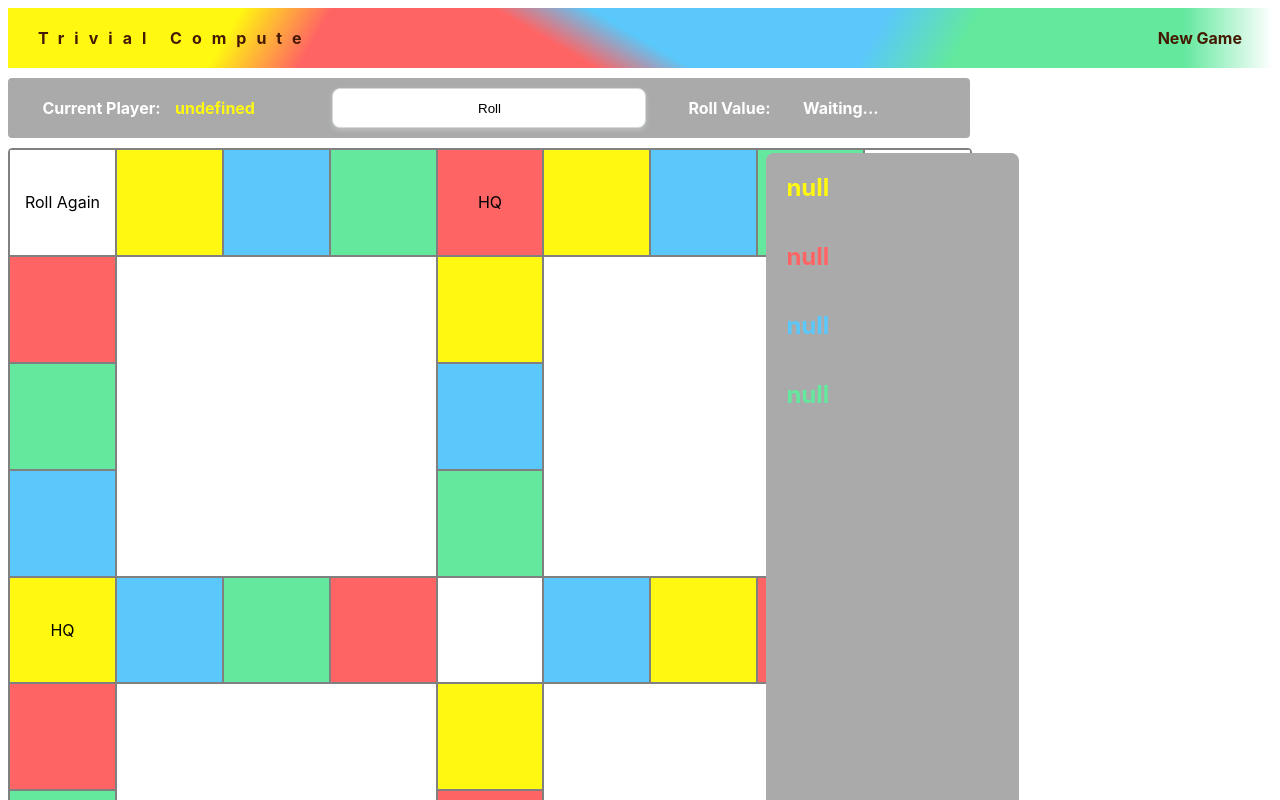
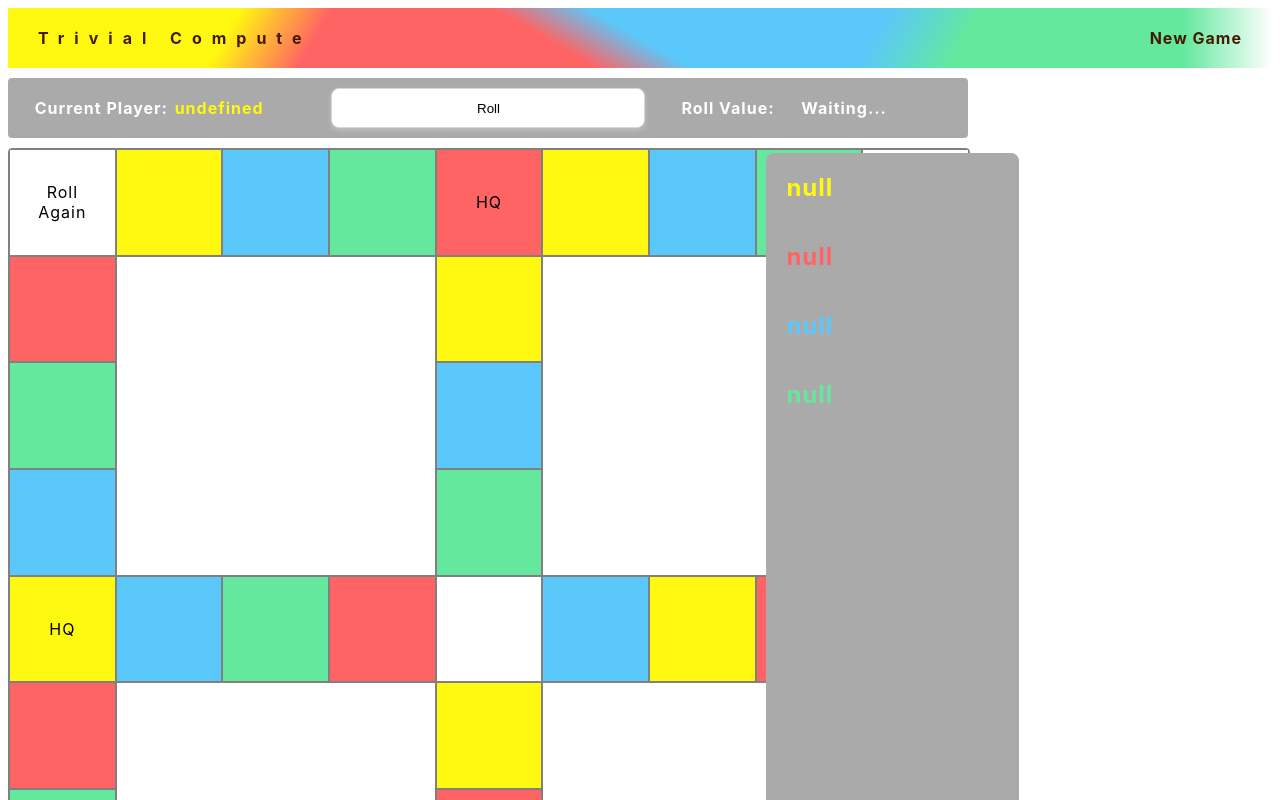
Before and after one commit to spicavigo/spicavigo.github.io, a plain HTML site: page trivial.html in a window 1280 px wide. Shown: the top 800 px of the page. Drawn offline with Linux system fonts and the light colour scheme.

Commit message:
Some more changes

```diff
--- a/trivial.css
+++ b/trivial.css
@@ -3,6 +3,7 @@ body {
   font-family: Poppins, -apple-system, Roboto, BlinkMacSystemFont, Segoe UI,
     Helvetica Neue, Arial, Noto Sans, sans-serif, Apple Color Emoji,
     Segoe UI Emoji, Segoe UI Symbol, Noto Color Emoji;
+  letter-spacing: 1px;
 }
 
 .container {
@@ -165,6 +166,11 @@ body {
 .nav__item {
   display: inline-block;
   margin: 0px 30px;
+}
+
+.nav a {
+  text-decoration: none;
+  color: #451a03;
 }
 
 [data-cell-type="yellow"],
--- a/trivial.html
+++ b/trivial.html
@@ -36,7 +36,7 @@
   <nav class="nav">
     <div class="nav__title">Trivial Compute</div>
     <ul class="nav__list">
-      <li class="nav__item">New Game</li>
+      <li class="nav__item"><a href="index.html">New Game</a></li>
     </ul>
   </nav>
   <div class="container">
```
Also changed, not shown: index.html (+2 -2 lines).
